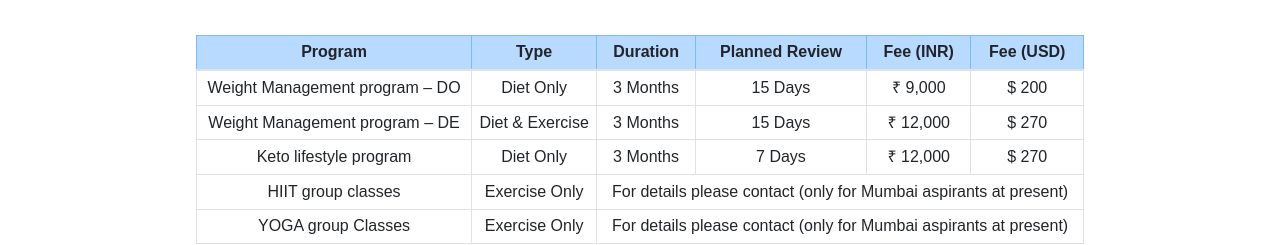
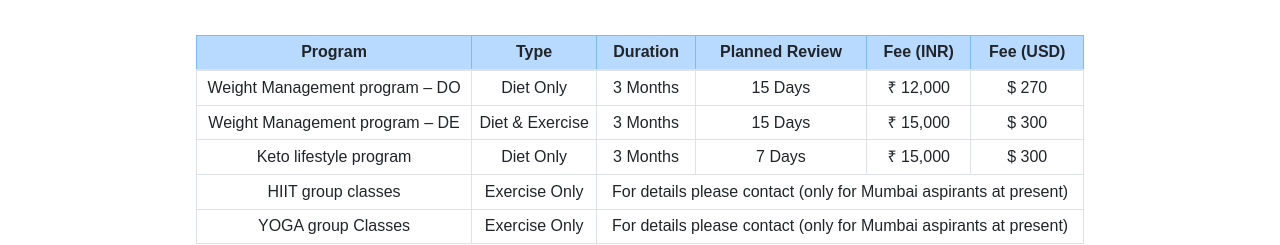
Before and after one commit to escap09/lifestyle-coach, a React (Create React App) app: page /services in a window 1280 px wide. Shown: the part 1802-2047 px from the top of the page. Built offline with nearby package versions, Linux system fonts and the light colour scheme.

Commit message:
update prices

```diff
--- a/src/components/Services.jsx
+++ b/src/components/Services.jsx
@@ -116,24 +116,24 @@ export default class Services extends Component {
                                 <td>Diet Only</td>
                                 <td>3 Months</td>
                                 <td>15 Days</td>
-                                <td>&#8377; 9,000</td>
-                                <td>$ 200</td>
+                                <td>&#8377; 12,000</td>
+                                <td>$ 270</td>
                             </tr>
                             <tr>
                                 <td>Weight Management program – DE</td>
                                 <td>Diet & Exercise</td>
                                 <td>3 Months</td>
                                 <td>15 Days</td>
-                                <td>&#8377; 12,000</td>
-                                <td>$ 270</td>
+                                <td>&#8377; 15,000</td>
+                                <td>$ 300</td>
                             </tr>
                             <tr>
                                 <td>Keto lifestyle program</td>
                                 <td>Diet Only</td>
                                 <td>3 Months</td>
                                 <td>7 Days</td>
-                                <td>&#8377; 12,000</td>
-                                <td>$ 270</td>
+                                <td>&#8377; 15,000</td>
+                                <td>$ 300</td>
                             </tr>
                             <tr>
                                 <td>HIIT group classes</td>
```
